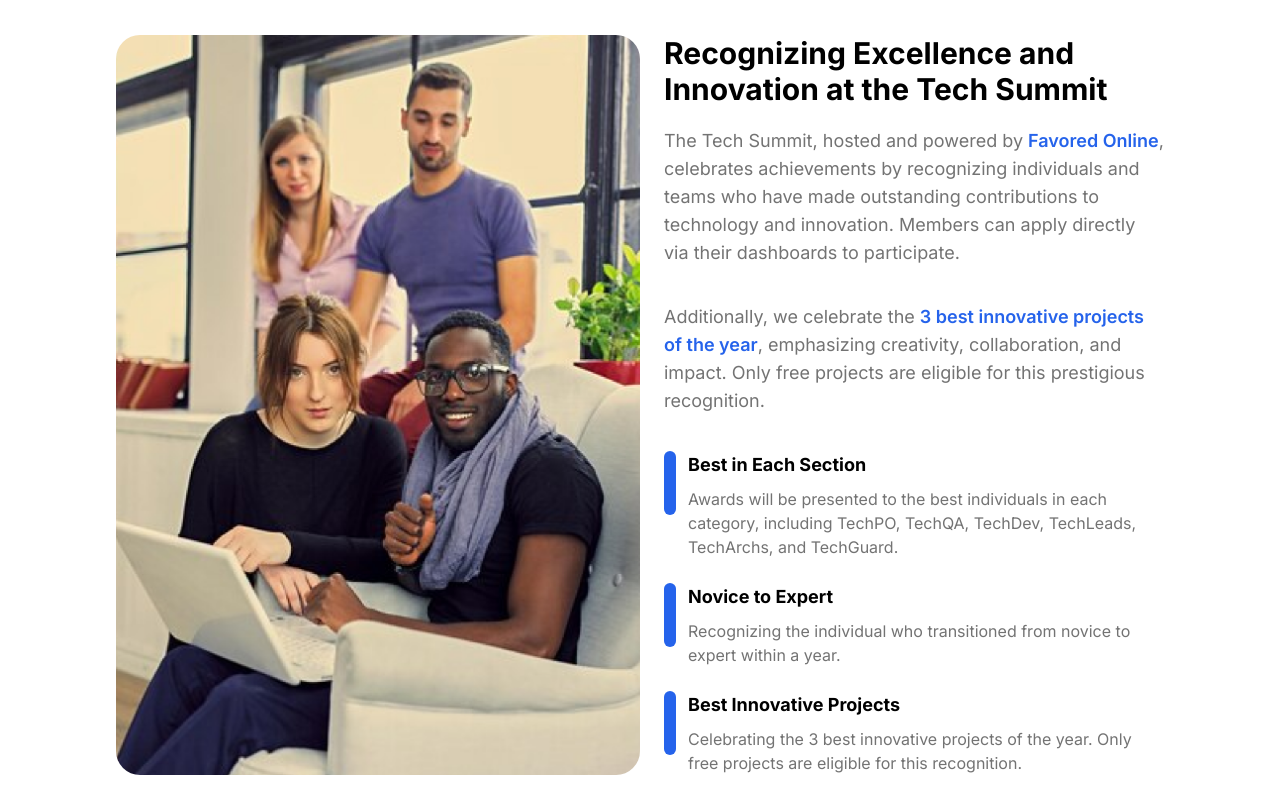
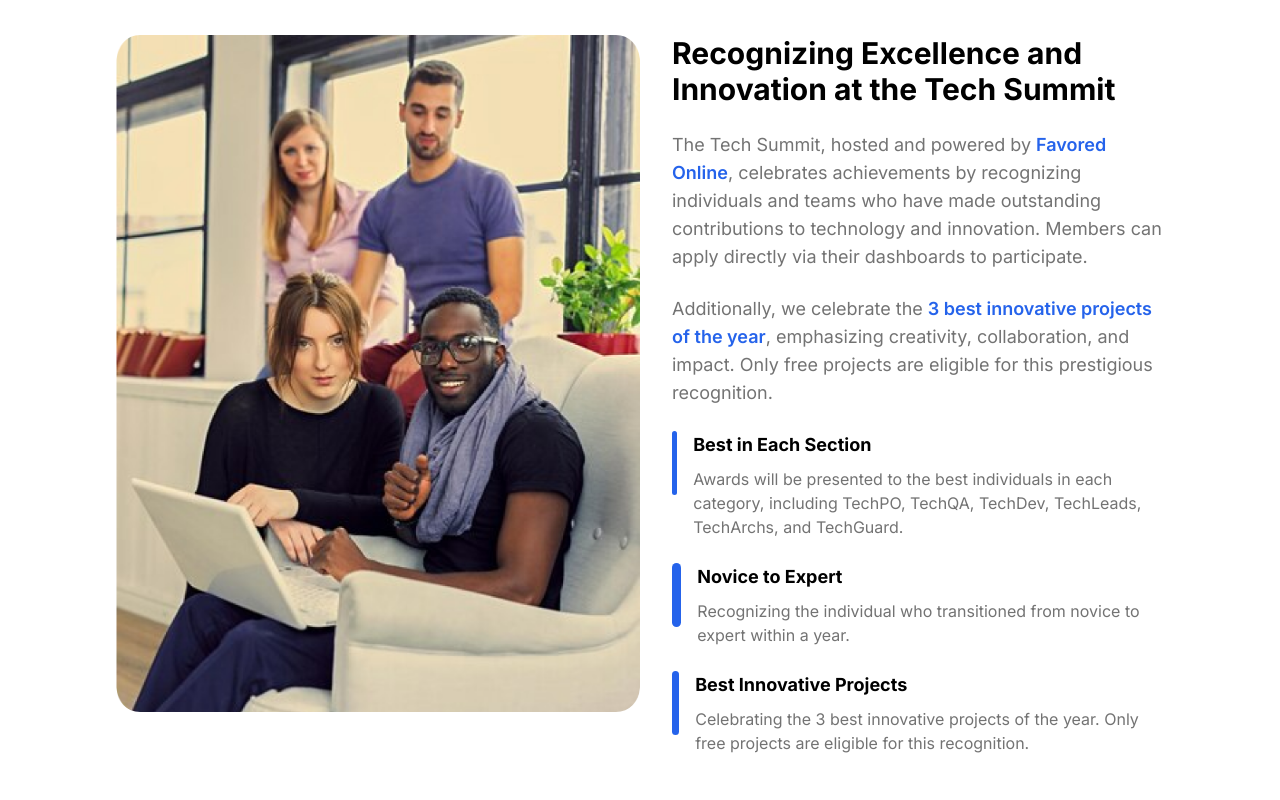
Before and after one commit to techtalentscity/techtalentscity.github.io, a React (Vite) app: page / in a window 1280 px wide. Shown: the part 1700-2500 px from the top of the page. Built offline with nearby package versions, Linux system fonts and the light colour scheme.

Commit message:
Update event.jsx

```diff
--- a/src/Pages/Home/event.jsx
+++ b/src/Pages/Home/event.jsx
@@ -3,27 +3,34 @@ import Container from '../../components/Container';
 
 const Events = () => {
   return (
-    <Container className="flex flex-col lg:flex-row gap-6 md:gap-6 lg:gap-6 p-8 bg-white 2xl:px-36">
-      <div className="lg:w-[50%] flex justify-center mb-2 lg:mb-0 shrink-0">
-        <img src={image} alt="Awards and Recognition" className="object-cover object-center rounded-3xl" />
+    <Container className="flex flex-col lg:flex-row items-center lg:items-start gap-8 p-8 bg-white 2xl:px-36">
+      {/* Left Section: Image */}
+      <div className="flex-shrink-0 w-full lg:w-1/2">
+        <img
+          src={image}
+          alt="Awards and Recognition"
+          className="w-full h-auto rounded-3xl object-cover object-center"
+        />
       </div>
-      <div className="w-full flex flex-col gap-5 justify-between h-auto">
+
+      {/* Right Section: Content */}
+      <div className="w-full lg:w-1/2 flex flex-col gap-6">
         <h2 className="text-2xl xl:text-3xl font-bold leading-snug">
           Recognizing Excellence and Innovation at the Tech Summit
         </h2>
-        <p className="text-base xl:text-lg text-[#737373] mb-4 leading-relaxed max-w-prose">
+        <p className="text-base xl:text-lg text-[#737373] leading-relaxed">
           The Tech Summit, hosted and powered by <span className="font-semibold text-blue-600">Favored Online</span>, celebrates achievements by recognizing individuals and teams who have made outstanding contributions to technology and innovation. Members can apply directly via their dashboards to participate.
         </p>
-        <p className="text-base xl:text-lg text-[#737373] mb-4 leading-relaxed max-w-prose">
+        <p className="text-base xl:text-lg text-[#737373] leading-relaxed">
           Additionally, we celebrate the <span className="font-semibold text-blue-600">3 best innovative projects of the year</span>, emphasizing creativity, collaboration, and impact. Only free projects are eligible for this prestigious recognition.
         </p>
         <ul className="space-y-6">
           <li>
             <div className="flex items-start">
-              <div className="shrink-0 w-3 h-16 rounded-3xl bg-blue-600 mr-3"></div>
+              <div className="w-3 h-16 rounded-3xl bg-blue-600 mr-4"></div>
               <div>
                 <h3 className="font-bold text-lg">Best in Each Section</h3>
-                <p className="text-sm xl:text-base text-[#737373] mt-2 leading-relaxed max-w-prose">
+                <p className="text-sm xl:text-base text-[#737373] mt-2 leading-relaxed">
                   Awards will be presented to the best individuals in each category, including TechPO, TechQA, TechDev, TechLeads, TechArchs, and TechGuard.
                 </p>
               </div>
@@ -31,10 +38,10 @@ const Events = () => {
           </li>
           <li>
             <div className="flex items-start">
-              <div className="shrink-0 w-3 h-16 rounded-3xl bg-blue-600 mr-3"></div>
+              <div className="w-3 h-16 rounded-3xl bg-blue-600 mr-4"></div>
               <div>
                 <h3 className="font-bold text-lg">Novice to Expert</h3>
-                <p className="text-sm xl:text-base text-[#737373] mt-2 leading-relaxed max-w-prose">
+                <p className="text-sm xl:text-base text-[#737373] mt-2 leading-relaxed">
                   Recognizing the individual who transitioned from novice to expert within a year.
                 </p>
               </div>
@@ -42,10 +49,10 @@ const Events = () => {
           </li>
           <li>
             <div className="flex items-start">
-              <div className="shrink-0 w-3 h-16 rounded-3xl bg-blue-600 mr-3"></div>
+              <div className="w-3 h-16 rounded-3xl bg-blue-600 mr-4"></div>
               <div>
                 <h3 className="font-bold text-lg">Best Innovative Projects</h3>
-                <p className="text-sm xl:text-base text-[#737373] mt-2 leading-relaxed max-w-prose">
+                <p className="text-sm xl:text-base text-[#737373] mt-2 leading-relaxed">
                   Celebrating the 3 best innovative projects of the year. Only free projects are eligible for this recognition.
                 </p>
               </div>
```
